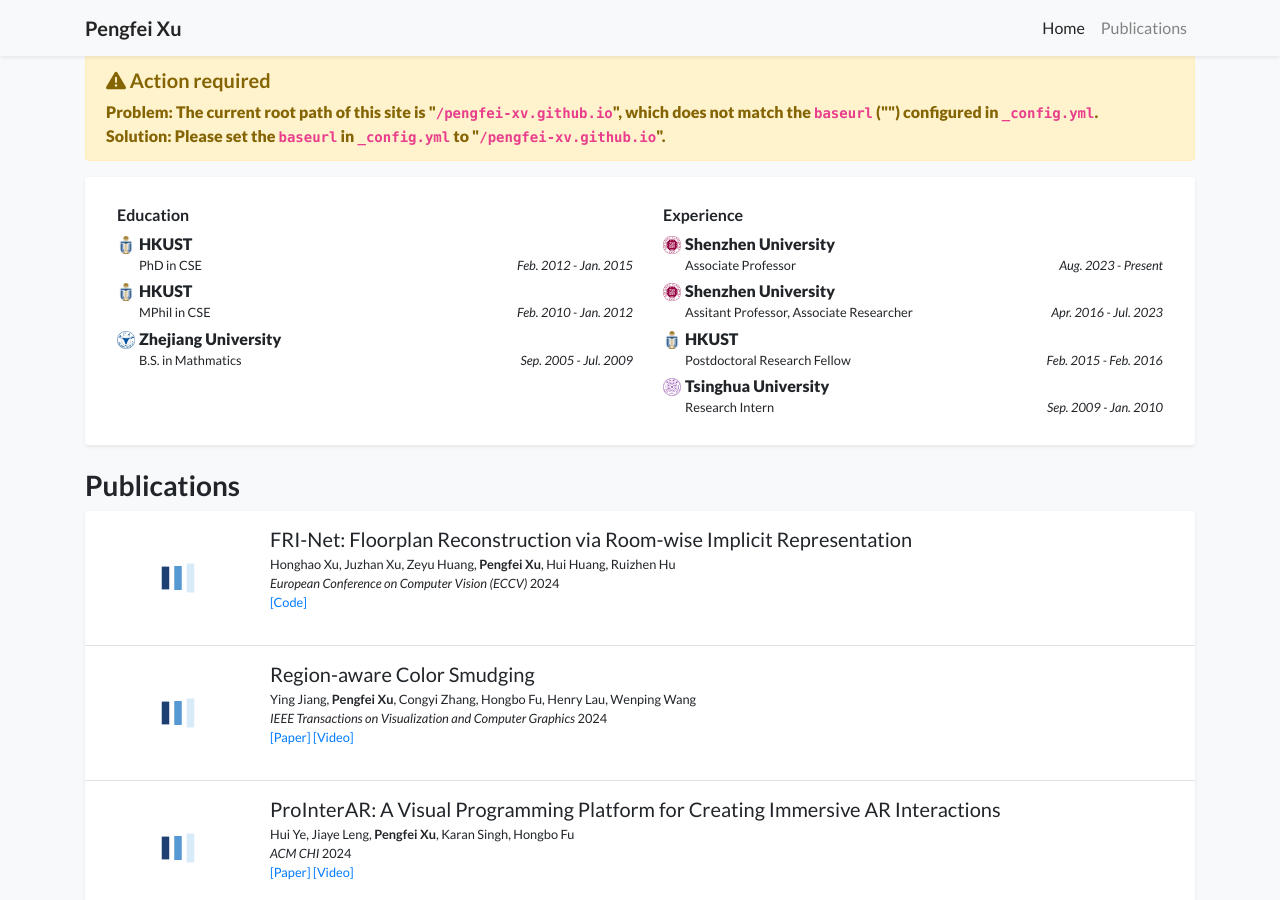
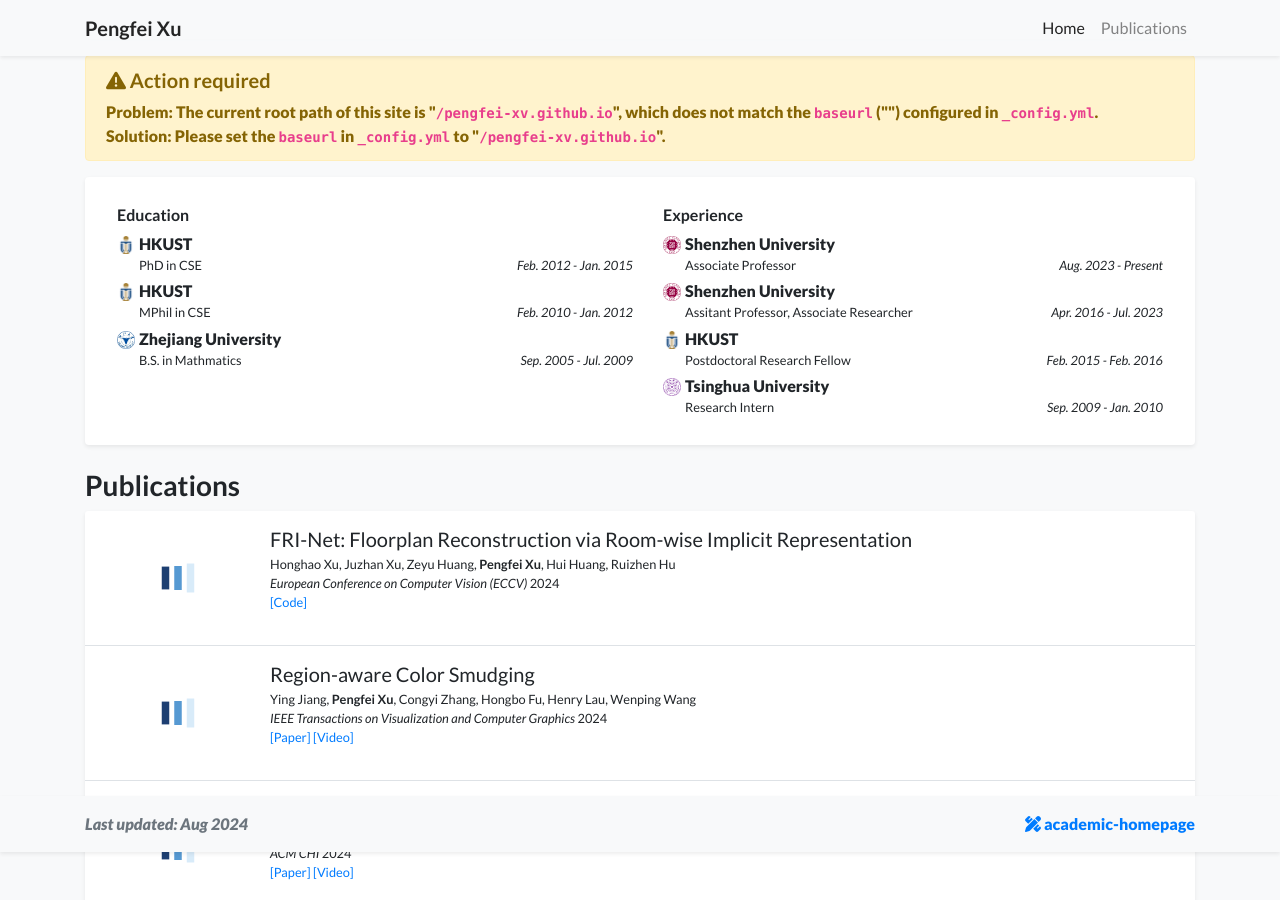
Before and after one commit to pengfei-xv/pengfei-xv.github.io, a Jekyll site: the page built from index.html, in a window 1280 px wide and 900 px high, scrolled down 540 px. Built offline with Jekyll 4.4.1, drawn with Linux system fonts in a browser that asks for light colours; a style sheet for code colours, icons or effects is not loaded.

Commit message:
Update footer.html

```diff
--- a/_includes/footer.html
+++ b/_includes/footer.html
@@ -1,4 +1,21 @@
-<footer class="footer">
+<!-- <footer class="footer">
+    <div class="container">
+        <div class="row my-3">
+            <div class="col-6">
+                <div class="text-muted">
+                    <i>Last updated: {{ "now" | date: "%b %Y" }}</i>
+                </div>
+            </div>
+            <div class="col-6">
+                <div class="text-right text-muted">
+                    {{ site.data.display.footer_text }}
+                </div>
+            </div>
+        </div>
+    </div>
+</footer> -->
+
+<footer class="footer footer-expand-sm footer-light bg-light fixed-bottom mb-5 shadow-sm">
     <div class="container">
         <div class="row my-3">
             <div class="col-6">
```
